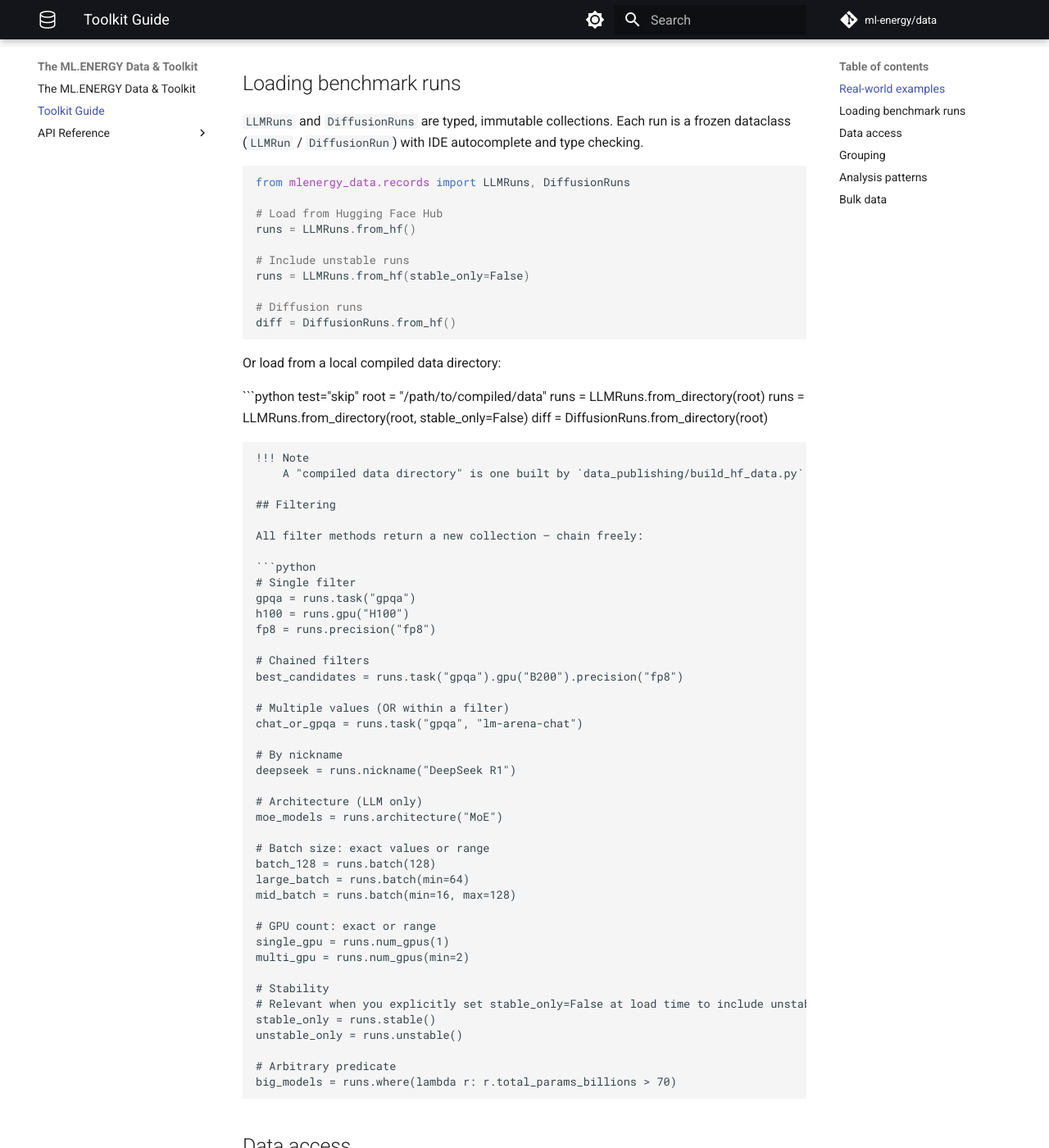
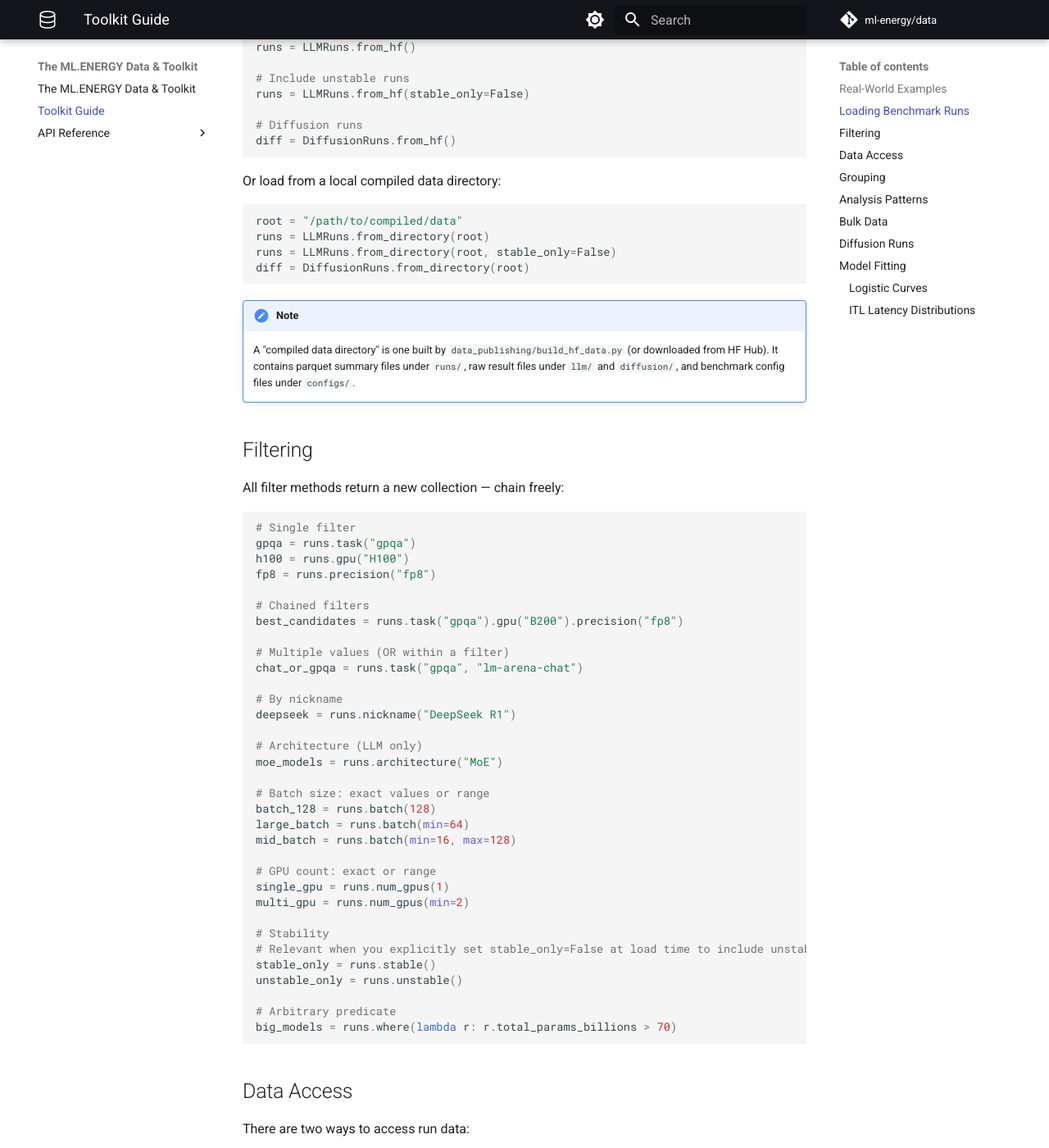
Before and after one commit to ml-energy/data, an MkDocs documentation site: the page built from docs/guide.md, in a window 1280 px wide and 1400 px high, scrolled down 695 px. Shown: the whole window at 82% size. Built offline with MkDocs 1.6.1 and Material for MkDocs 9.7.7, drawn with Linux system fonts in a browser that asks for light colours; comment, search, counter and statistics services are not loaded; some of the changed text lies outside the part shown.

Commit message:
Fix documentation build with test="skip"

````diff
--- a/docs/guide.md
+++ b/docs/guide.md
@@ -1,24 +1,17 @@
 # Guide
 
-## Real-world examples
+## Real-World Examples
 
 For full working examples of the toolkit in production, see:
 
-- ML.ENERGY Leaderboard data build
-   - Builds the leaderboard JSON data from benchmark runs
-   - [The ML.ENERGY Leaderboard](https://ml.energy/leaderboard)
-   - [Data build script](https://github.com/ml-energy/leaderboard/blob/main/scripts/build_data.py)
-- ML.ENERGY Blog analysis scripts
-   - Generates figures for the ML.ENERGY blog post on the V3 benchmark results
-   - [Blog post](https://ml.energy/blog/measurement/energy/diagnosing-inference-energy-consumption-with-the-mlenergy-leaderboard-v30/)
-   - [Analysis script](TODO)
-- OpenG2G simulation data build
-   - Builds power traces, logistic fits, and latency distributions for datacenter--grid coordination simulation
-   - [OpenG2G](TODO)
-   - [Data build script](TODO)
+| Project | Description | Script |
+|---------|-------------|-------|
+| [The ML.ENERGY Leaderboard](https://ml.energy/leaderboard) | Builds the leaderboard JSON data from benchmark runs | [Link](https://github.com/ml-energy/leaderboard/blob/main/scripts/build_data.py) |
+| [The ML.ENERGY Blog](https://ml.energy/blog/measurement/energy/diagnosing-inference-energy-consumption-with-the-mlenergy-leaderboard-v30/) | Analysis for the blog post on the V3 benchmark results | [Link](TODO) |
+| [OpenG2G Simulation](TODO) | Power traces and models for datacenter–grid simulation | [Link](TODO) |
 
 
-## Loading benchmark runs
+## Loading Benchmark Runs
 
 `LLMRuns` and `DiffusionRuns` are typed, immutable collections.
 Each run is a frozen dataclass (`LLMRun` / `DiffusionRun`) with IDE autocomplete and type checking.
@@ -38,7 +31,7 @@ diff = DiffusionRuns.from_hf()
 
 Or load from a local compiled data directory:
 
-```python test="skip"
+```python {test="skip"}
 root = "/path/to/compiled/data"
 runs = LLMRuns.from_directory(root)
 runs = LLMRuns.from_directory(root, stable_only=False)
@@ -88,7 +81,7 @@ unstable_only = runs.unstable()
 big_models = runs.where(lambda r: r.total_params_billions > 70)
 ```
 
-## Data access
+## Data Access
 
 There are two ways to access run data:
 
@@ -145,7 +138,7 @@ for (model, batch), g in runs.group_by("model_id", "max_num_seqs").items():
     print(f"{model} @ batch={batch}: {best.energy_per_token_joules:.3f} J/tok")
 ```
 
-## Analysis patterns
+## Analysis Patterns
 
 Python is the analysis layer — no special helper functions needed:
 
@@ -162,20 +155,20 @@ for gpu, g in llama70b.group_by("gpu_model").items():
 plt.legend()
 ```
 
-## Bulk data
+## Bulk Data
 
 These methods return pandas DataFrames for numerical analysis.
 When loaded from HF Hub (`from_hf()`), they automatically download only the raw files needed for the current collection. The download scope is determined by your filters. HF Hub caches files locally, so repeated calls are instant.
 
 To eagerly download all raw files upfront, use `prefetch()`:
 
-```python test="skip"
+```python {test="skip"}
 # Eagerly download all raw files for a filtered collection
 runs = LLMRuns.from_hf().task("gpqa").prefetch()
 power_tl = runs.timelines(metric="power.device_instant")  # no download delay
 ```
 
-```python test="skip"
+```python {test="skip"}
 # Power timelines (long-form)
 power_tl = runs.timelines(metric="power.device_instant")
 # Columns: results_path, domain, task, model_id, num_gpus, max_num_seqs, batch_size, timestamp, relative_time_s, value, metric
@@ -191,7 +184,7 @@ out_df = runs.output_lengths()
 df = runs.to_dataframe()
 ```
 
-## Diffusion runs
+## Diffusion Runs
 
 `DiffusionRuns` follows the same patterns:
 
@@ -213,9 +206,9 @@ r.is_text_to_video   # True for text-to-video tasks
 # num_gpus(), precision(), where()
 ```
 
-## Model fitting
+## Model Fitting
 
-### Logistic curves
+### Logistic Curves
 
 `LogisticModel` models a four-parameter logistic `y = b0 + L * sigmoid(k * (x - x0))` where `x = log2(batch_size)`:
 
@@ -236,7 +229,7 @@ d = fit.to_dict()  # {"L": ..., "x0": ..., "k": ..., "b0": ...}
 fit2 = LogisticModel.from_dict(d)
 ```
 
-### ITL latency distributions
+### ITL Latency Distributions
 
 `ITLMixtureModel` fits a two-component lognormal mixture for inter-token latency:
 
````
Also changed, not shown: CONTRIBUTING.md (+2 -2 lines), data_publishing/DATASET_CARD.md (+1 -1 lines), docs/index.md (+4 -4 lines).
